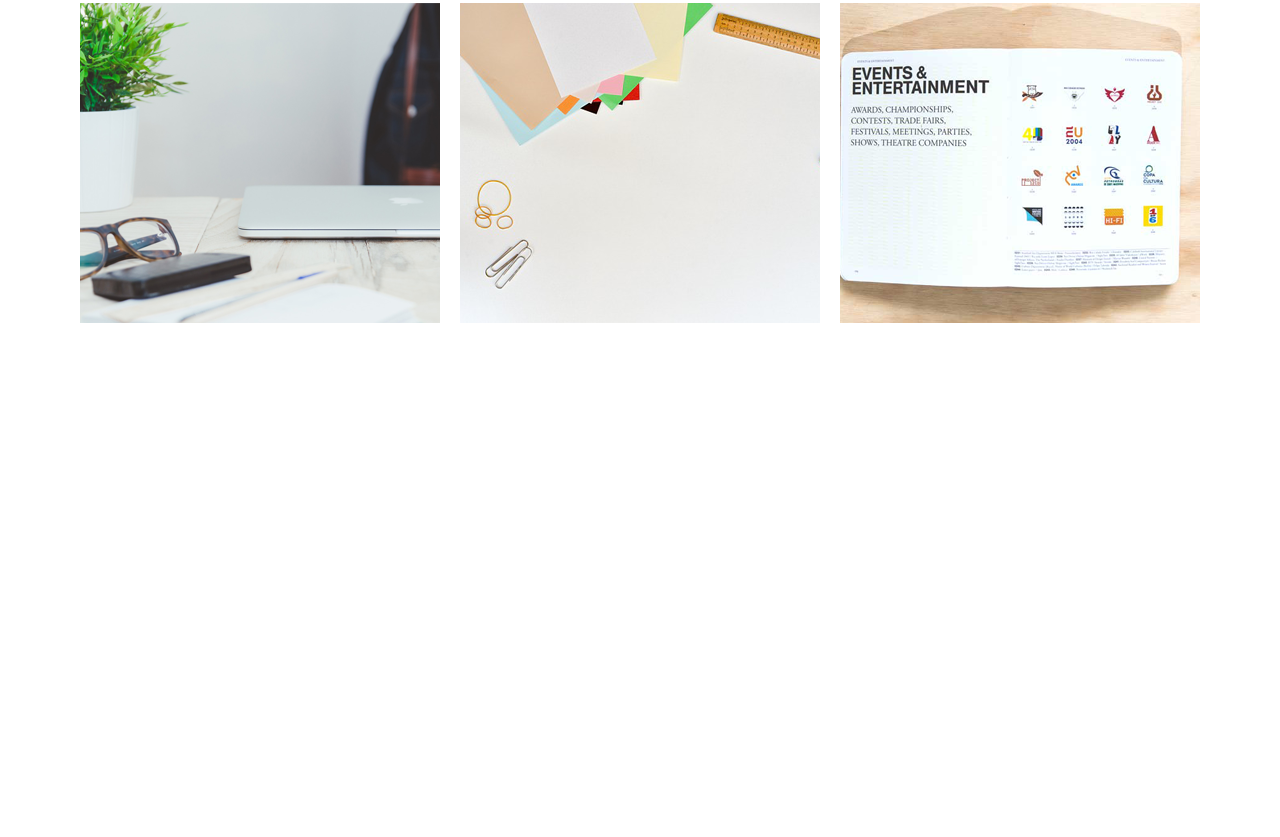
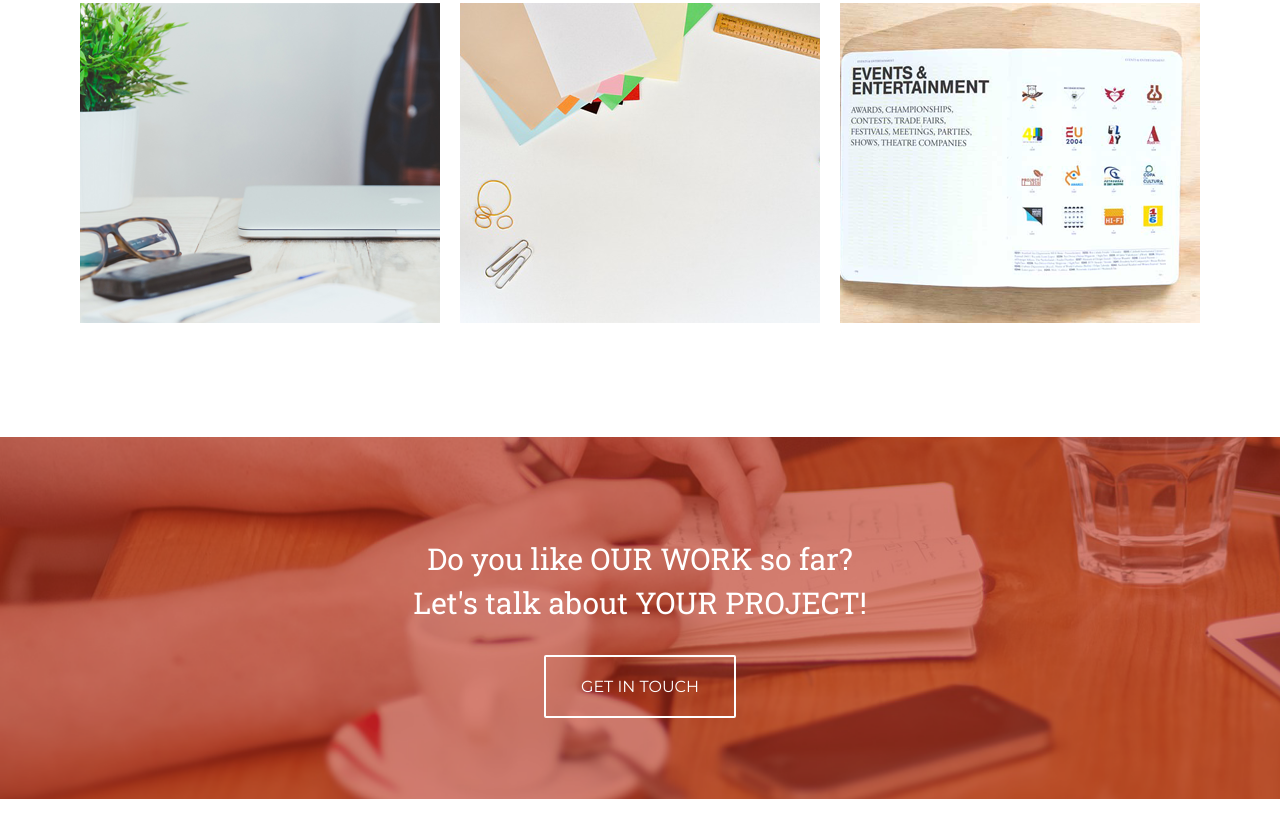
Before and after one commit to SashaSohrabi/start-up.github.io, a website: page app/index.html in a window 1280 px wide. Shown: the part 3298-4135 px from the top of the page. Before the commit the page ends 3635 px from the top, so only its background shows below. Drawn offline with nearby package versions, Linux system fonts and the light colour scheme.

Commit message:
our work section added.

```diff
--- a/app/index.html
+++ b/app/index.html
@@ -443,6 +443,13 @@
           </div>
       </div>
   </section>
+  <section class="work-contact">
+    <div class="work-contact__content">
+        <h3 class="work-contact__title">Do you like OUR WORK so far?<br>
+            Let's talk about YOUR PROJECT!</h3>
+        <a class="work-contact__link btn" href="#">Get in Touch</a>
+    </div>
+</section>
 
     <script src="js/jquery-3.1.0.min.js"></script>
     <script src="slick/slick.min.js"></script>
--- a/app/scss/partials/sections/_our-work.scss
+++ b/app/scss/partials/sections/_our-work.scss
@@ -0,0 +1,21 @@
+.work-contact {
+  $self: &;
+  background: url("../assets/images/png/our-work-bg.png");
+  background-repeat: no-repeat;
+  background-size: cover;
+  margin: 100px 0;
+
+  &__content {
+    padding: 100px 0;
+    text-align: center;
+  }
+
+  &__title {
+    margin-bottom: 50px;
+    color: #ffffff;
+    font-family: "Roboto Slab";
+    font-size: 30px;
+    font-weight: 400;
+    line-height: 44px;
+  }
+}
```
Also changed, not shown: app/css/main.css.
